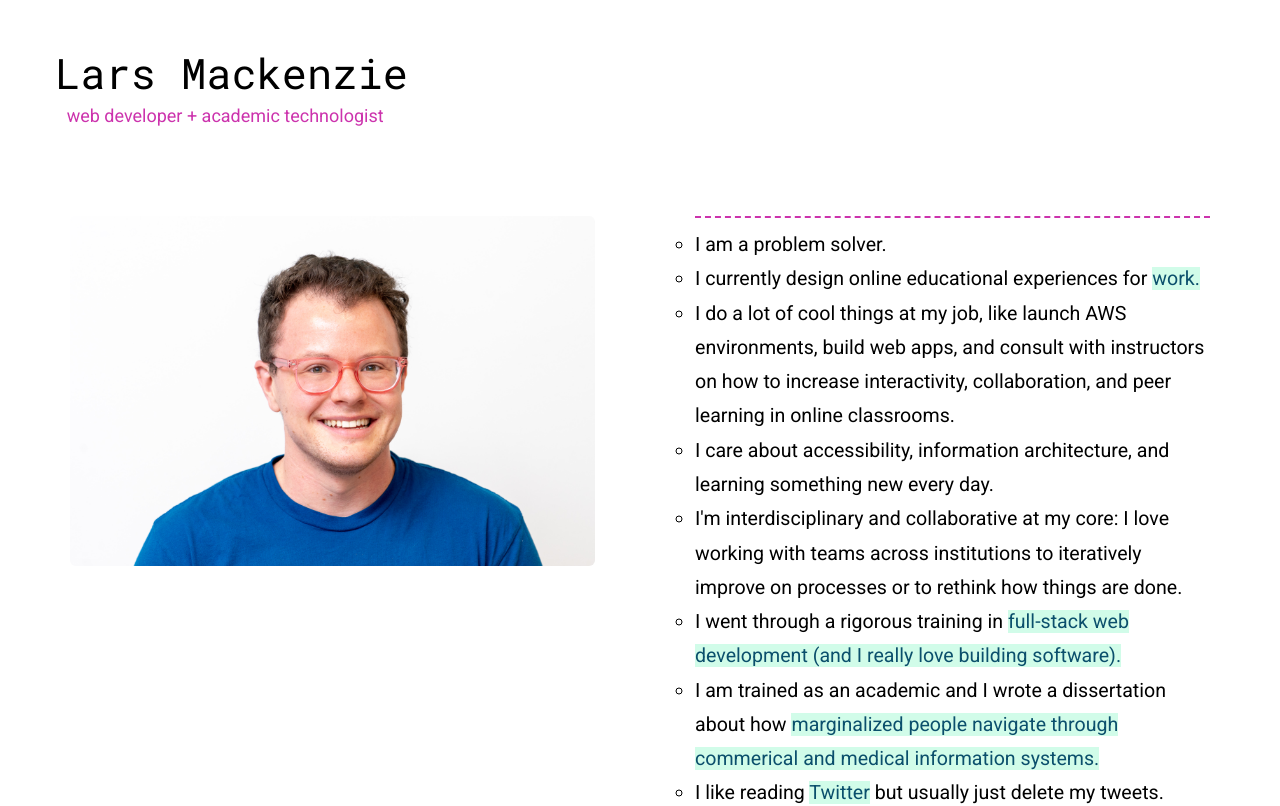
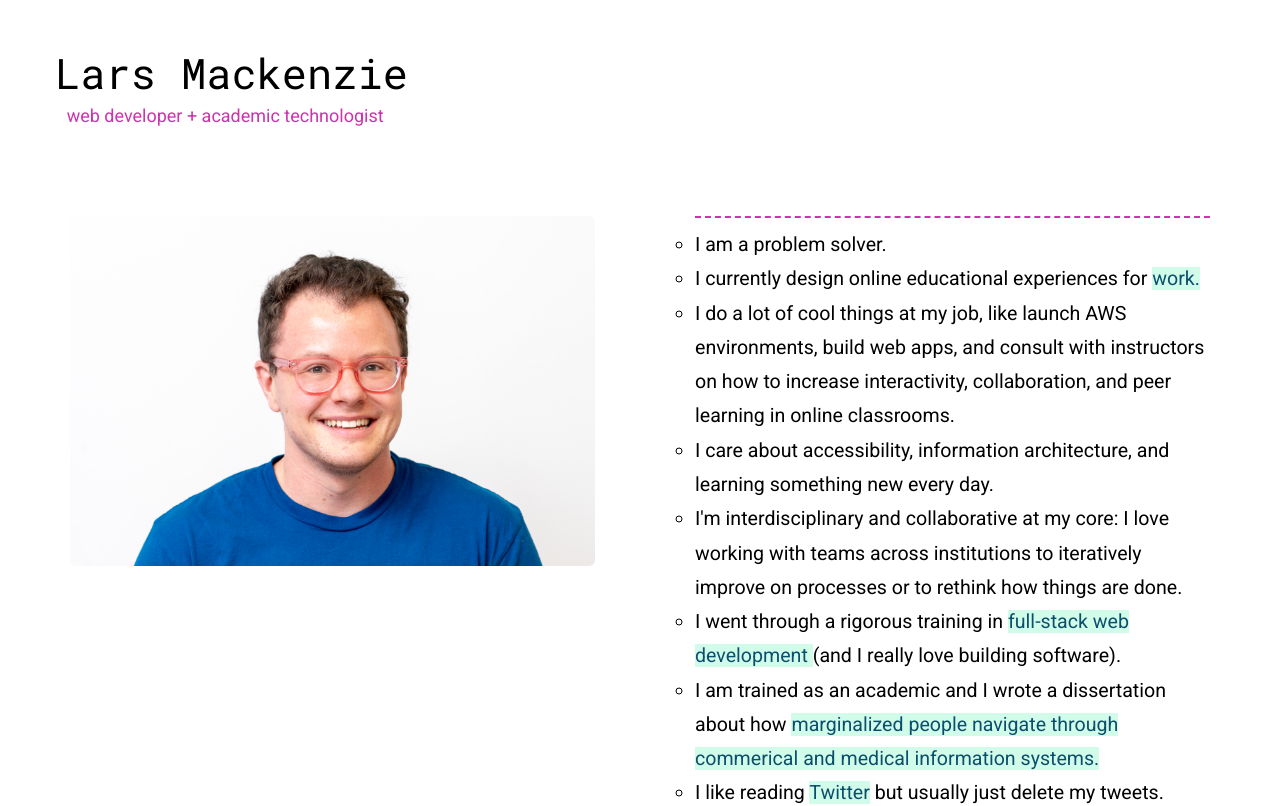
Before and after one commit to larsz-o/larsz-o.github.io, a React (Create React App) app: page /#/ in a window 1280 px wide. Shown: the top 806 px of the page. Built offline with nearby package versions, Linux system fonts and the light colour scheme.

Commit message:
edited about me

```diff
--- a/src/components/About/About.js
+++ b/src/components/About/About.js
@@ -44,11 +44,11 @@
                                 <li>I do a lot of cool things at my job, like launch AWS environments, build web apps, and consult with instructors on how to increase interactivity, collaboration, and peer learning in online classrooms.</li>
                                 <li>I care about accessibility, information architecture, and learning something new every day.</li>
                                 <li>I'm interdisciplinary and collaborative at my core: I love working with teams across institutions to iteratively improve on processes or to rethink how things are done.</li>
-                                <li>I went through a rigorous training in <a href="https://www.github.com/larsz-o" target="_blank" rel="noopener noreferrer">full-stack web development (and I really love building software).</a></li>
+                                <li>I went through a rigorous training in <a href="https://www.github.com/larsz-o" target="_blank" rel="noopener noreferrer">full-stack web development </a>(and I really love building software).</li>
                                 <li>I am trained as an academic and I wrote a dissertation about how <a href={require('../images/AfterlifeData.pdf')} target="_blank" rel="noopener noreferrer" title="Afterlife of Data">marginalized people navigate through commerical and medical information systems.</a></li>
                                 <li>I like reading <a href="https://twitter.com/larszmac" target="_blank" rel="noopener noreferrer">Twitter</a> but usually just delete my tweets.</li>
                                 <li>I look at my <a href="mailto:larsmackenzie@gmail.com?body=Hi Lars!">email</a> a lot and love to connect with new people.</li>
-                                <li>I am training to make the perfect pizza</li>
+                                <li>I am training to make the perfect pizza.</li>
                                 <li>I already have the perfect <a href="https://res.cloudinary.com/dnrk3irn4/image/upload/v1555811740/IMG_0366.jpg" target="_blank" rel="noopener noreferrer">dog.</a></li>
                             </ul>
                             {!isDesktop && <div className="margin-top"><Diamonds /></div>}
```
